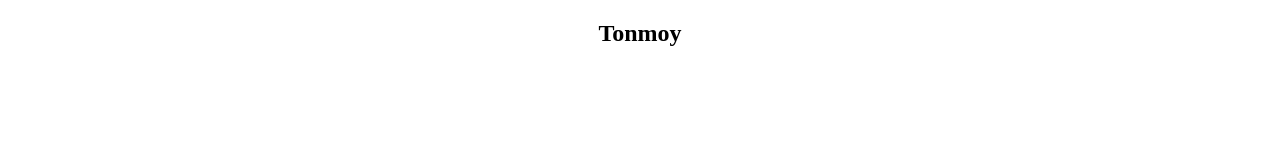
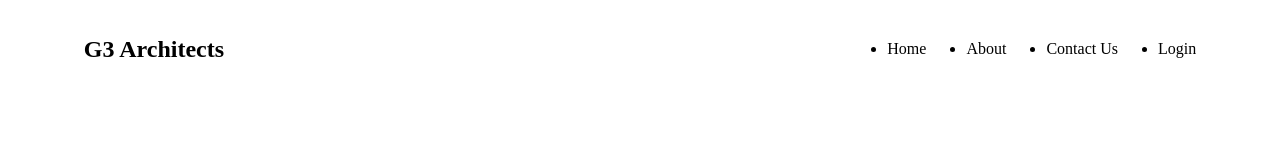
Before and after one commit to tonmoy3673/architects, a plain HTML site: page index.html in a window 1280 px wide. Drawn offline with Linux system fonts and the light colour scheme.

Commit message:
:hammer: set header

```diff
--- a/index.html
+++ b/index.html
@@ -7,6 +7,16 @@
     <title>Architects</title>
   </head>
   <body>
-    <h2 class="text">Tonmoy</h2>
+    <main class="main-container">
+      <header class="navbar">
+        <h2 class="band">G3 Architects</h2>
+        <ul class="menu">
+          <li>Home</li>
+          <li>About</li>
+          <li>Contact Us</li>
+          <li>Login</li>
+        </ul>
+      </header>
+    </main>
   </body>
 </html>
--- a/style.css
+++ b/style.css
@@ -1,3 +1,12 @@
-.text {
-  text-align: center;
+.main-container {
+  padding: 8px 6%;
 }
+.navbar {
+  display: flex;
+  justify-content: space-between;
+}
+.menu {
+  display: flex;
+  align-items: center;
+  gap: 40px;
+}
```
